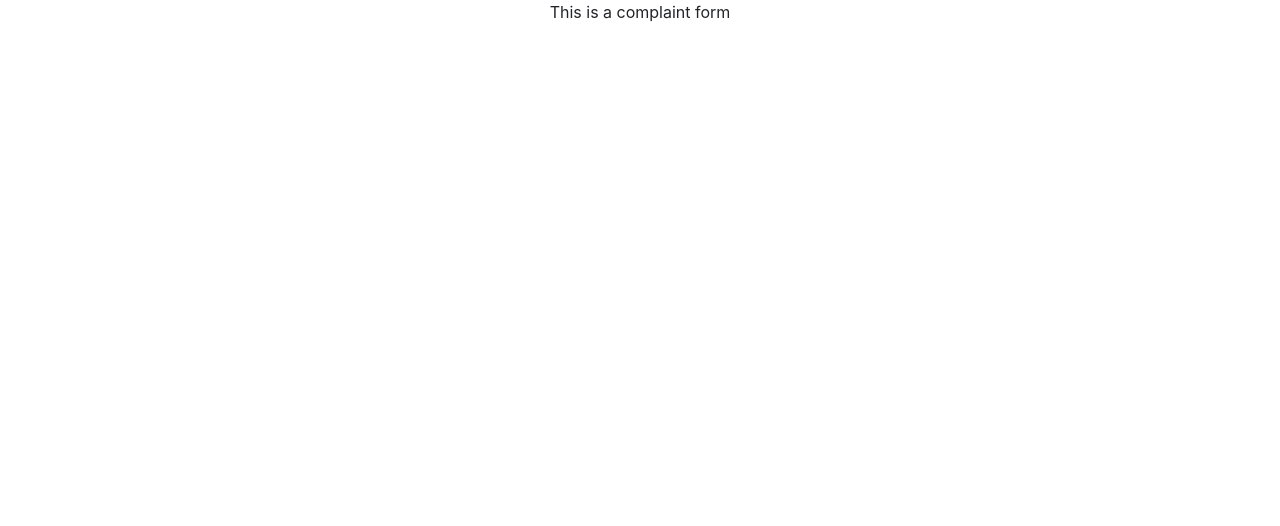
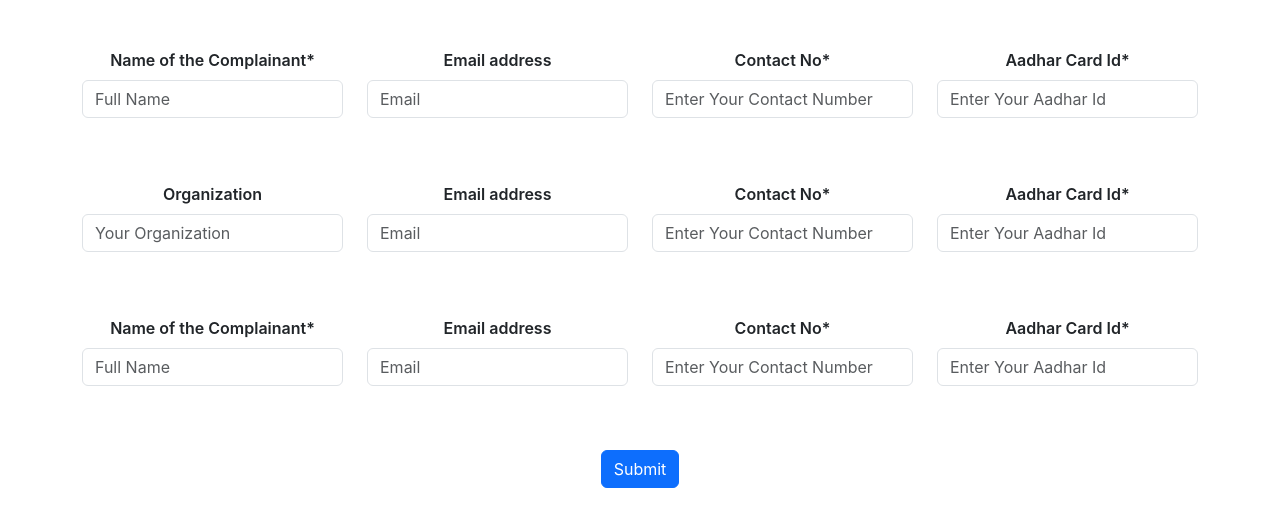
Before and after one commit to mridul0702/House_Of_Death, a React (Create React App) app: page /complaint in a window 1280 px wide. Shown: the top 526 px of the page. Built offline with nearby package versions, Linux system fonts and the light colour scheme.

Commit message:
created complaint formpage

```diff
--- a/src/App.css
+++ b/src/App.css
@@ -36,3 +36,7 @@
     transform: rotate(360deg);
   }
 }
+label{
+  /* text-indent: ; */
+  font-weight: 600;
+}
--- a/src/components/ComplaintForm.js
+++ b/src/components/ComplaintForm.js
@@ -2,8 +2,64 @@ import React from 'react'
 
 const ComplaintForm = () => {
   return (
-    <div>
-      This is a complaint form
+    <div className='container'>
+      <form>
+        <div className="row my-5">
+          <div className="mb-3 col-12 col-md-3 col-sm-4">
+            <label for="name_box" className="form-label">Name of the Complainant*</label>
+            <input type="text" className="form-control" name='name' id="name_box" placeholder='Full Name' aria-describedby="emailHelp" required />
+          </div>
+          <div className="mb-3 col-12 col-md-3 col-sm-4">
+            <label for="email_box" className="form-label">Email address</label>
+            <input type="email" className="form-control" name='email' id="email_box" placeholder='Email' aria-describedby="emailHelp" required/>
+          </div>
+          <div className="mb-3 col-12 col-md-3 col-sm-4" >
+            <label for="contact_box" className="form-label">Contact No*</label>
+            <input type="text" className="form-control" placeholder='Enter Your Contact Number' id="contact_box" required />
+          </div>
+          <div className="mb-3 col-12 col-md-3 col-sm-4" >
+            <label for="aadhar_box" className="form-label">Aadhar Card Id*</label>
+            <input type="text" className="form-control" placeholder='Enter Your Aadhar Id' id="aadhar_box" required />
+          </div>
+        </div>
+        <div className="row my-5">
+          <div className="mb-3 col-12 col-md-3 col-sm-4">
+            <label for="organization" className="form-label">Organization</label>
+            <input type="text" className="form-control" name='organization' id="organization" placeholder='Your Organization' aria-describedby="emailHelp"  />
+          </div>
+          <div className="mb-3 col-12 col-md-3 col-sm-4">
+            <label for="email_box" className="form-label">Email address</label>
+            <input type="email" className="form-control" name='email' id="email_box" placeholder='Email' aria-describedby="emailHelp" required/>
+          </div>
+          <div className="mb-3 col-12 col-md-3 col-sm-4" >
+            <label for="contact_box" className="form-label">Contact No*</label>
+            <input type="text" className="form-control" placeholder='Enter Your Contact Number' id="contact_box" required />
+          </div>
+          <div className="mb-3 col-12 col-md-3 col-sm-4" >
+            <label for="aadhar_box" className="form-label">Aadhar Card Id*</label>
+            <input type="text" className="form-control" placeholder='Enter Your Aadhar Id' id="aadhar_box" required />
+          </div>
+        </div>
+        <div className="row my-5">
+          <div className="mb-3 col-12 col-md-3 col-sm-4">
+            <label for="name_box" className="form-label">Name of the Complainant*</label>
+            <input type="text" className="form-control" name='name' id="name_box" placeholder='Full Name' aria-describedby="emailHelp" required />
+          </div>
+          <div className="mb-3 col-12 col-md-3 col-sm-4">
+            <label for="email_box" className="form-label">Email address</label>
+            <input type="email" className="form-control" name='email' id="email_box" placeholder='Email' aria-describedby="emailHelp" required/>
+          </div>
+          <div className="mb-3 col-12 col-md-3 col-sm-4" >
+            <label for="contact_box" className="form-label">Contact No*</label>
+            <input type="text" className="form-control" placeholder='Enter Your Contact Number' id="contact_box" required />
+          </div>
+          <div className="mb-3 col-12 col-md-3 col-sm-4" >
+            <label for="aadhar_box" className="form-label">Aadhar Card Id*</label>
+            <input type="text" className="form-control" placeholder='Enter Your Aadhar Id' id="aadhar_box" required />
+          </div>
+        </div>
+          <button type="submit" className="btn btn-primary">Submit</button>
+      </form>
     </div>
   )
 }
```
